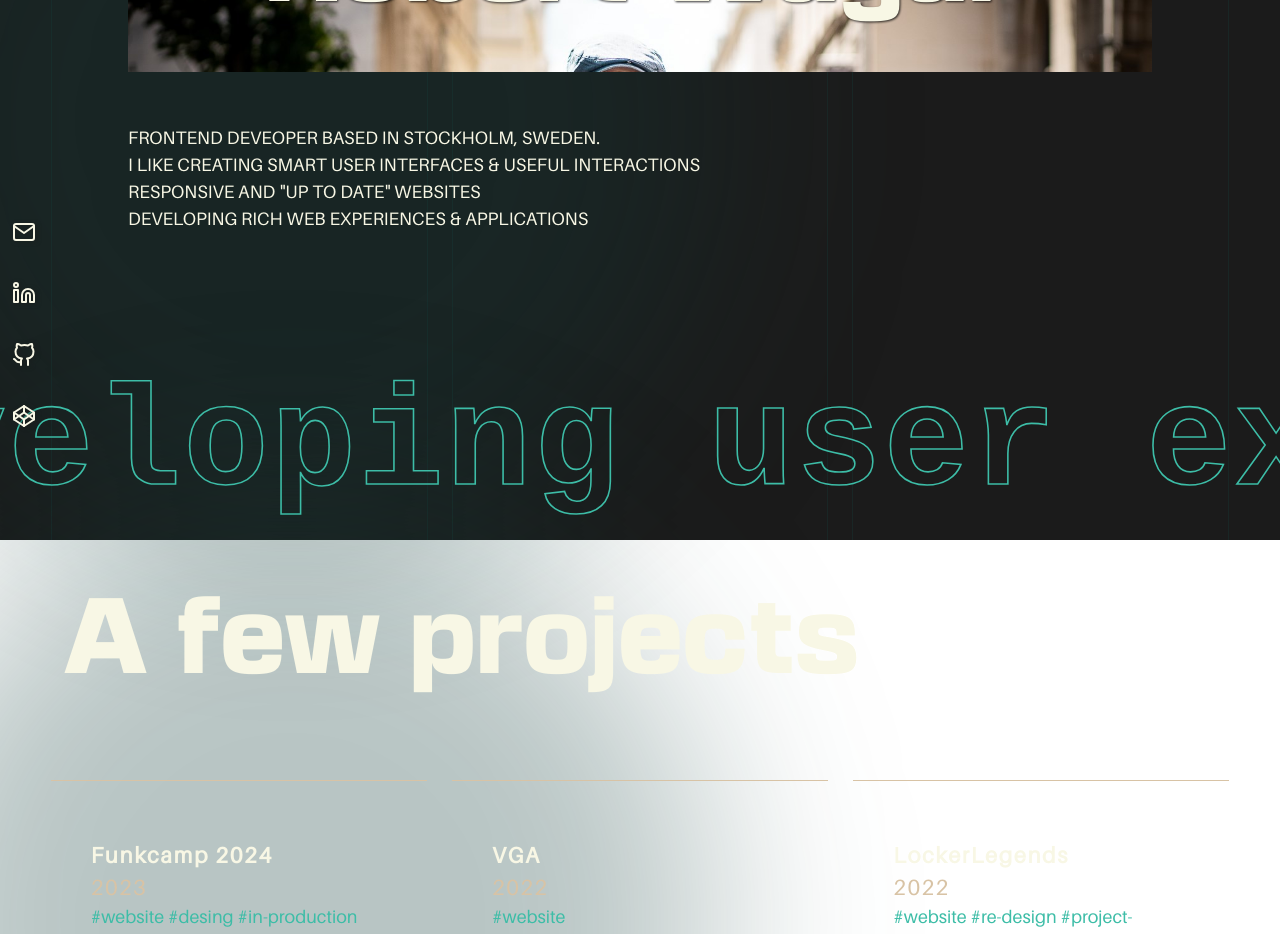
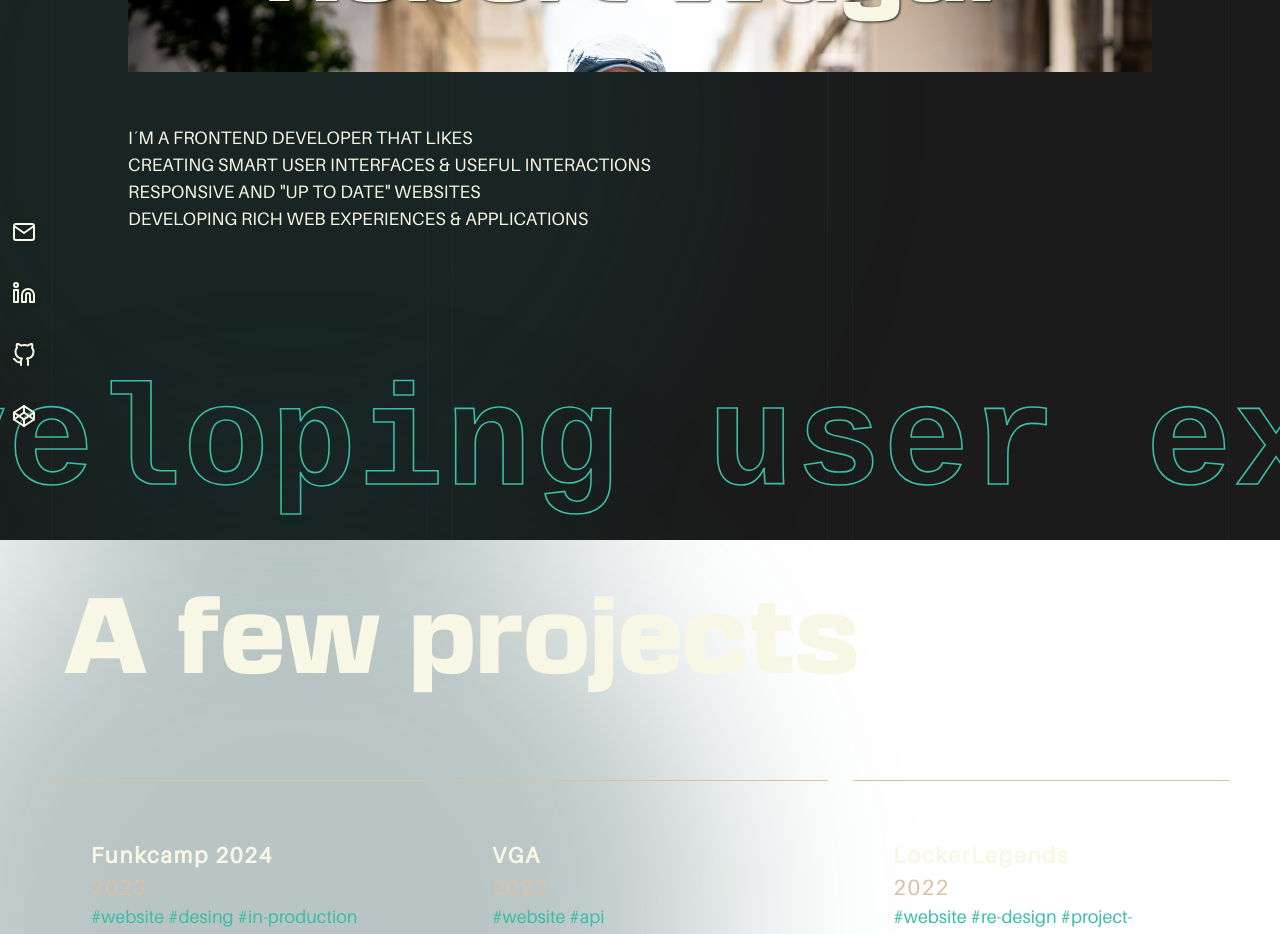
Before and after one commit to robonexx/robertwagar2024, a React (Vite) app: page / in a window 1280 px wide. Shown: the part 260-1194 px from the top of the page. Built offline with nearby package versions, Linux system fonts and the light colour scheme; a web font is replaced by a local one.

Commit message:
changed text on home screen

```diff
--- a/src/assets/constants/productData.js
+++ b/src/assets/constants/productData.js
@@ -11,7 +11,7 @@ export const productData = [
     year: '2023',
     tag: '#website #desing #in-production',
     tech: 'Javascript, Html, Css',
-    desc: 'Lorem ipsum dolor sit amet consectetur adipisicing elit. Optio, obcaecati incidunt magnam doloremque quibusdam id doloribus rem modi eligendi eveniet eaque autem. Nisi debitis, enim a natus tenetur repudiandae saepe?',
+    desc: 'Website for a dance camp called funkcamp, this page had to have information about the camp, teacher section and a form to be able to ask questions and register.',
     id: 1,
     image: IMG6,
     github: 'https://github.com/robonexx/funkcamp2024',
@@ -20,7 +20,7 @@ export const productData = [
   {
     title: 'VGA',
     year: '2022',
-    tag: '#website',
+    tag: '#website #api',
     tech: 'Javascript, Html, Css',
     desc: 'Video Game Archives, is a website project done for the game lovers. It is a video game search engine using the RAWG, io, api, the project is done in vanilla js, html and css. You can try the demo or check the repo. Have fun',
     id: 2,
@@ -33,7 +33,7 @@ export const productData = [
     year: '2022',
     tag: '#website #re-design #project-managment',
     tech: 'Javascript, Html, Css',
-    desc: 'This project was a remake of the lockerlegends.net website. Tech used next js, wordpress, sass, framer-motion. You can check the live demo and the repo, just follow the links. Have fun',
+    desc: 'This project was a remake of the https://lockerlegends.net website. Tech used next js, wordpress, sass, framer-motion. You can check the live demo and the repo. You can read more on my github about the problems i had to solve in this project',
     id: 4,
     image: IMG2,
     github: 'https://github.com/robonexx/lockerlegends2022',
@@ -42,7 +42,7 @@ export const productData = [
   {
     title: 'Net News',
     year: '2023',
-    tag: '#website',
+    tag: '#website #api',
     tech: 'Typescript, React, Vite, sass(modules), restApi',
     desc: 'Net News was a project I created to learn and practice typescript, work with rest apis and sass, It is a News website using the guardian api, Also I experimented with a new kind of navigation style.',
     id: 3,
--- a/src/pages/home/Home.jsx
+++ b/src/pages/home/Home.jsx
@@ -25,7 +25,7 @@ export const Home = () => {
       (async () => {
         const elRef = containerRef.current;
         const LocomotiveScroll = (await import('locomotive-scroll')).default;
-        const locomotiveScroll = new LocomotiveScroll({
+         new LocomotiveScroll({
           el: elRef,
           smooth: true,
           smoothMobile: true,
--- a/src/pages/home/_components/intro/IntroText.jsx
+++ b/src/pages/home/_components/intro/IntroText.jsx
@@ -4,8 +4,8 @@ import gsap from 'gsap';
 import styles from './introText.module.scss';
 
 const lines = [
-  'Frontend deveoper based in Stockholm, Sweden.',
-  'I like creating smart user interfaces & useful interactions',
+  'I´m a frontend developer that likes',
+  'creating smart user interfaces & useful interactions',
   'Responsive and "up to date" websites',
   'Developing rich web experiences & applications',
 ];
--- a/src/pages/home/_components/intro/introText.module.scss
+++ b/src/pages/home/_components/intro/introText.module.scss
@@ -7,7 +7,7 @@
   color: $color-client-1;
   font-size: $font-size-m;
   text-transform: uppercase;
-  text-align: center;
+  text-align: left;
 
   @media (min-width: 960px) {
     margin-top: 10vh;
```
